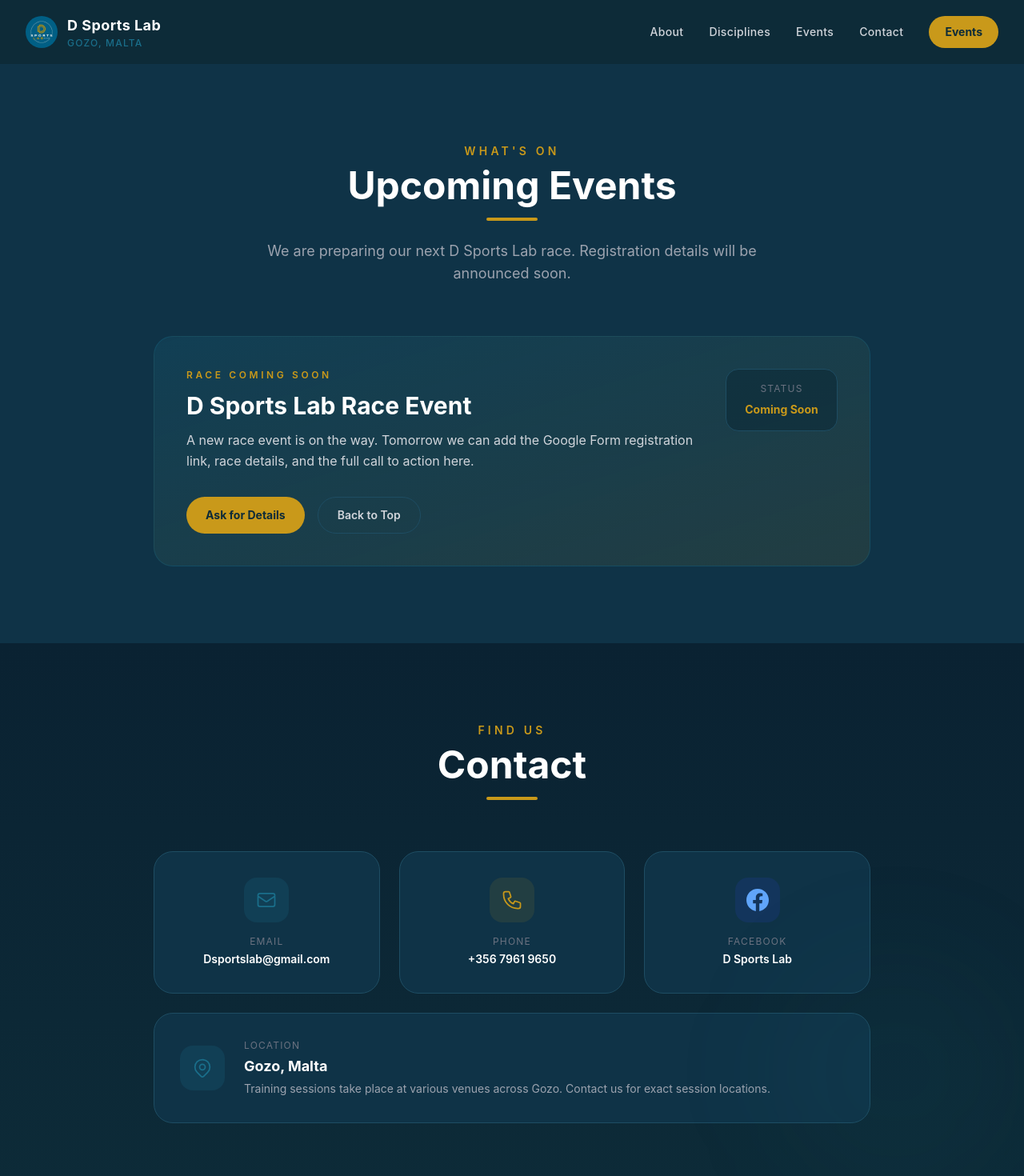
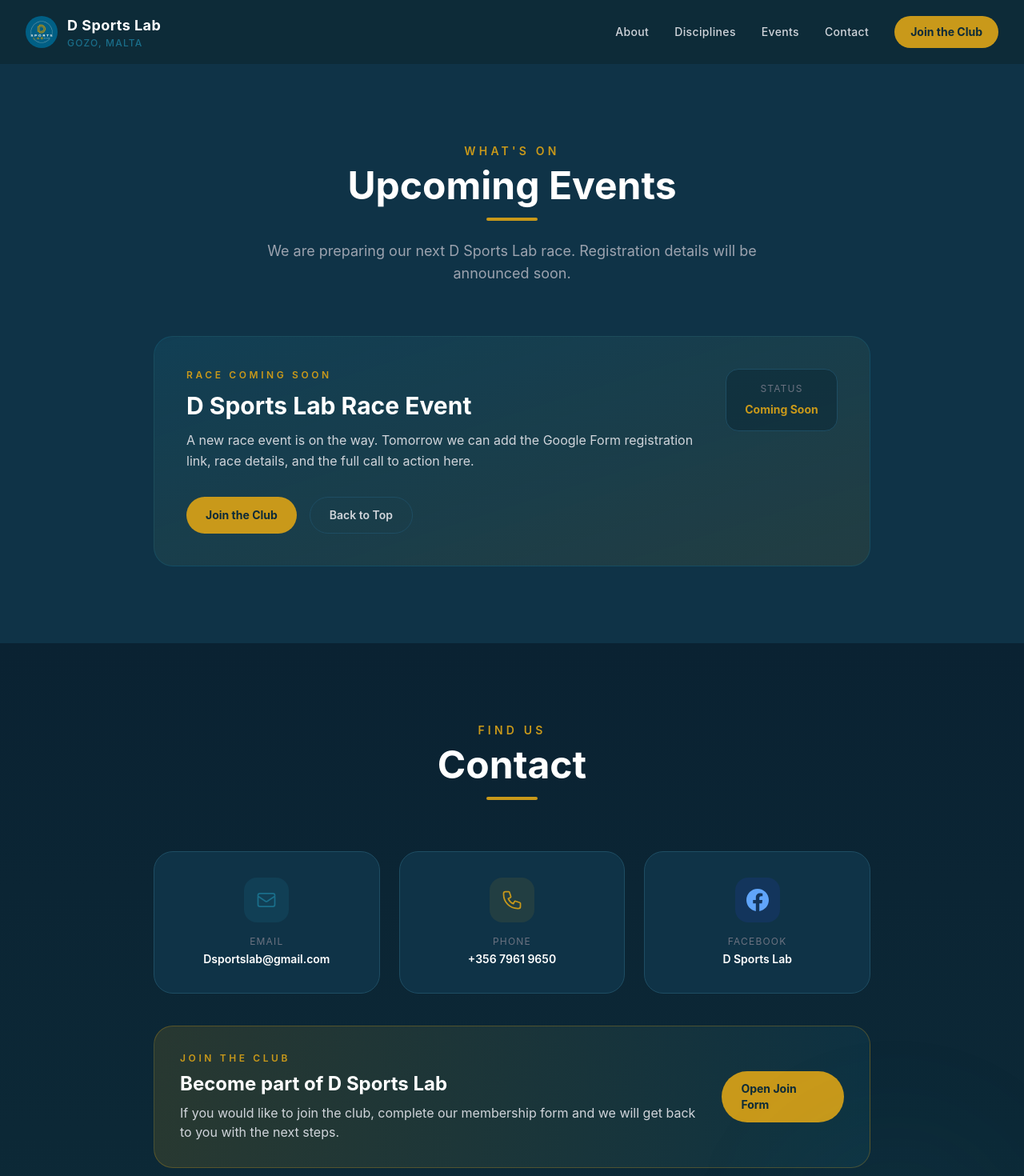
Before and after one commit to moudyellaz/dsportslab, a Next.js app: page /events in a window 1280 px wide. Shown: the top 1470 px of the page at 80% size. Built offline with nearby package versions, Linux system fonts and the light colour scheme.

Commit message:
add club join form cta across site

```diff
--- a/app/components/Contact.tsx
+++ b/app/components/Contact.tsx
@@ -71,6 +71,26 @@ export default function Contact() {
           </a>
         </div>
 
+        <div className="max-w-4xl mx-auto mt-10 mb-6">
+          <div className="bg-gradient-to-r from-accent/15 to-primary/15 border border-accent/30 rounded-3xl p-8 flex flex-col md:flex-row items-center justify-between gap-6 text-center md:text-left">
+            <div>
+              <div className="text-accent text-xs font-semibold tracking-[0.3em] uppercase mb-2">Join the Club</div>
+              <h3 className="text-white font-bold text-2xl mb-2">Become part of D Sports Lab</h3>
+              <p className="text-gray-300 text-sm sm:text-base max-w-2xl">
+                If you would like to join the club, complete our membership form and we will get back to you with the next steps.
+              </p>
+            </div>
+            <a
+              href="https://forms.office.com/pages/responsepage.aspx?id=DQSIkWdsW0yxEjajBLZtrQAAAAAAAAAAAAFhIIjIF-RUMUU4Wk9HSVY1UTgyTVRPWE05WThLNlg1Ny4u&route=shorturl"
+              target="_blank"
+              rel="noopener noreferrer"
+              className="inline-flex items-center justify-center bg-accent hover:bg-yellow-500 text-dark font-bold text-sm px-6 py-3 rounded-full transition-all hover:-translate-y-0.5"
+            >
+              Open Join Form
+            </a>
+          </div>
+        </div>
+
         {/* Location */}
         <div className="max-w-4xl mx-auto mt-6">
           <div className="bg-dark-card border border-dark-border rounded-3xl p-8 flex flex-col sm:flex-row items-center gap-6 text-center sm:text-left">
--- a/app/components/Hero.tsx
+++ b/app/components/Hero.tsx
@@ -85,16 +85,18 @@ export default function Hero() {
         {/* CTA Buttons */}
         <div className="flex flex-col sm:flex-row gap-4 justify-center items-center">
           <a
-            href="/events"
+            href="https://forms.office.com/pages/responsepage.aspx?id=DQSIkWdsW0yxEjajBLZtrQAAAAAAAAAAAAFhIIjIF-RUMUU4Wk9HSVY1UTgyTVRPWE05WThLNlg1Ny4u&route=shorturl"
+            target="_blank"
+            rel="noopener noreferrer"
             className="bg-accent hover:bg-yellow-500 text-dark font-bold text-base px-8 py-4 rounded-full transition-all duration-200 hover:shadow-xl hover:shadow-accent/30 hover:-translate-y-1 min-w-[160px]"
           >
-            View Events
+            Join the Club
           </a>
           <a
-            href="#about"
+            href="/events"
             className="border-2 border-primary/60 hover:border-primary text-gray-200 hover:text-white font-semibold text-base px-8 py-4 rounded-full transition-all duration-200 hover:-translate-y-1 min-w-[160px]"
           >
-            Learn More
+            View Events
           </a>
         </div>
 
--- a/app/components/Navbar.tsx
+++ b/app/components/Navbar.tsx
@@ -9,6 +9,8 @@ const navLinks = [
   { href: "/events", label: "Events" },
   { href: "/#contact", label: "Contact" },
 ];
+
+const JOIN_FORM_URL = "https://forms.office.com/pages/responsepage.aspx?id=DQSIkWdsW0yxEjajBLZtrQAAAAAAAAAAAAFhIIjIF-RUMUU4Wk9HSVY1UTgyTVRPWE05WThLNlg1Ny4u&route=shorturl";
 
 export default function Navbar() {
   const [scrolled, setScrolled] = useState(false);
@@ -55,10 +57,12 @@ export default function Navbar() {
               </a>
             ))}
             <a
-              href="/events"
+              href={JOIN_FORM_URL}
+              target="_blank"
+              rel="noopener noreferrer"
               className="bg-accent hover:bg-yellow-500 text-dark font-bold text-sm px-5 py-2.5 rounded-full transition-all duration-200 hover:shadow-lg hover:shadow-accent/30 hover:-translate-y-0.5"
             >
-              Events
+              Join the Club
             </a>
           </div>
 
@@ -93,11 +97,13 @@ export default function Navbar() {
             ))}
             <div className="px-6 pt-2">
               <a
-                href="/events"
+                href={JOIN_FORM_URL}
+                target="_blank"
+                rel="noopener noreferrer"
                 onClick={() => setMenuOpen(false)}
                 className="block text-center bg-accent hover:bg-yellow-500 text-dark font-bold text-sm px-5 py-2.5 rounded-full transition-colors"
               >
-                Events
+                Join the Club
               </a>
             </div>
           </div>
--- a/app/components/events.tsx
+++ b/app/components/events.tsx
@@ -38,10 +38,12 @@ export default function Events() {
 
             <div className="mt-8 flex flex-col sm:flex-row gap-4">
               <a
-                href="#contact"
+                href="https://forms.office.com/pages/responsepage.aspx?id=DQSIkWdsW0yxEjajBLZtrQAAAAAAAAAAAAFhIIjIF-RUMUU4Wk9HSVY1UTgyTVRPWE05WThLNlg1Ny4u&route=shorturl"
+                target="_blank"
+                rel="noopener noreferrer"
                 className="inline-flex items-center justify-center bg-accent hover:bg-yellow-500 text-dark font-bold text-sm px-6 py-3 rounded-full transition-all hover:-translate-y-0.5"
               >
-                Ask for Details
+                Join the Club
               </a>
               <a
                 href="#hero"
```
